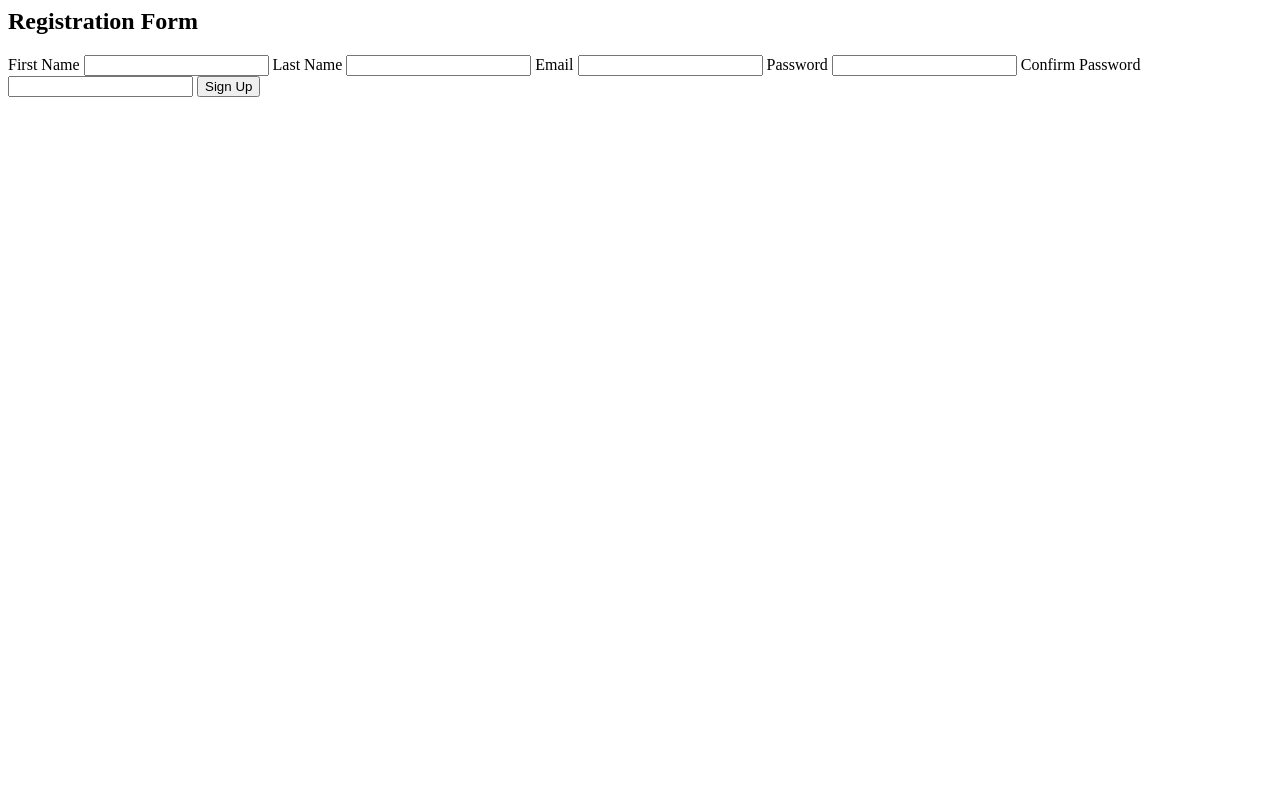
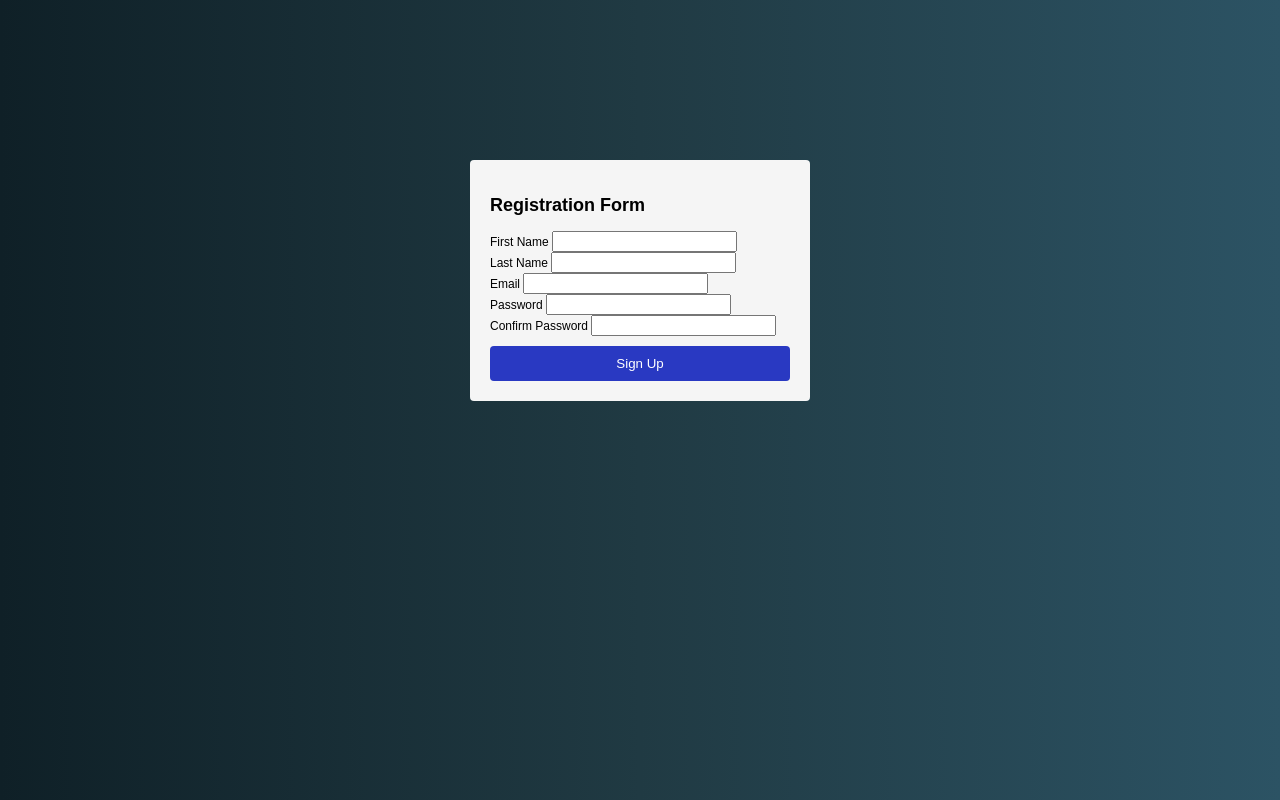
Before and after one commit to LurieK/form_validation, a plain HTML site: page index.html in a window 1280 px wide. Drawn offline with Linux system fonts and the light colour scheme.

Commit message:
syled the background and input

```diff
--- a/index.html
+++ b/index.html
@@ -8,23 +8,30 @@
 </head>
 
 <body>
-    <h2>Registration Form</h2>
+
 
     <form class="form">
+        <h2>Registration Form</h2>
+        <div class="input-controle">
             <label>First Name</label>
             <input id="first-name" type="'text">
-
+        </div>
+        <div class="input-controle">
             <label>Last Name</label>
             <input id="last-name" type="'text">
-
+        </div>
+        <div class="input-controle">
             <label>Email</label>
             <input id="email" type="'email">
-
+        </div>
+        <div class="input-controle">
             <label>Password</label>
             <input id="password" type="password">
-
+        </div>
+        <div class="input-controle">
             <label>Confirm Password</label>
             <input id="password2" type="'password">
+        </div>
 
         <button type="submit">Sign Up</button>
 
@@ -35,3 +42,5 @@
 
 
 </body>
+
+</html>
--- a/style.css
+++ b/style.css
@@ -0,0 +1,35 @@
+
+
+body {
+    background: linear-gradient(to right, #0f2027, #203a43, #2c5364);
+    font-family: 'Poppins', sans-serif;
+}
+
+
+.form {
+    width: 300px;
+    margin: 20vh auto 0 auto;
+    padding: 20px;
+    background-color: whitesmoke;
+    border-radius: 4px;
+    font-size: 12px;
+}
+
+.form button {
+    padding: 10px;
+    margin-top: 10px;
+    width: 100%;
+    color: white;
+    background-color: rgb(41, 57, 194);
+    border: none;
+    border-radius: 4px;
+}
+
+.input-control {
+   display: flex;
+   flex-direction: column;
+}
+
+.input-control input:focus{
+    outline: none;
+}
```
Lines whose indentation alone changed are shown as unchanged.
